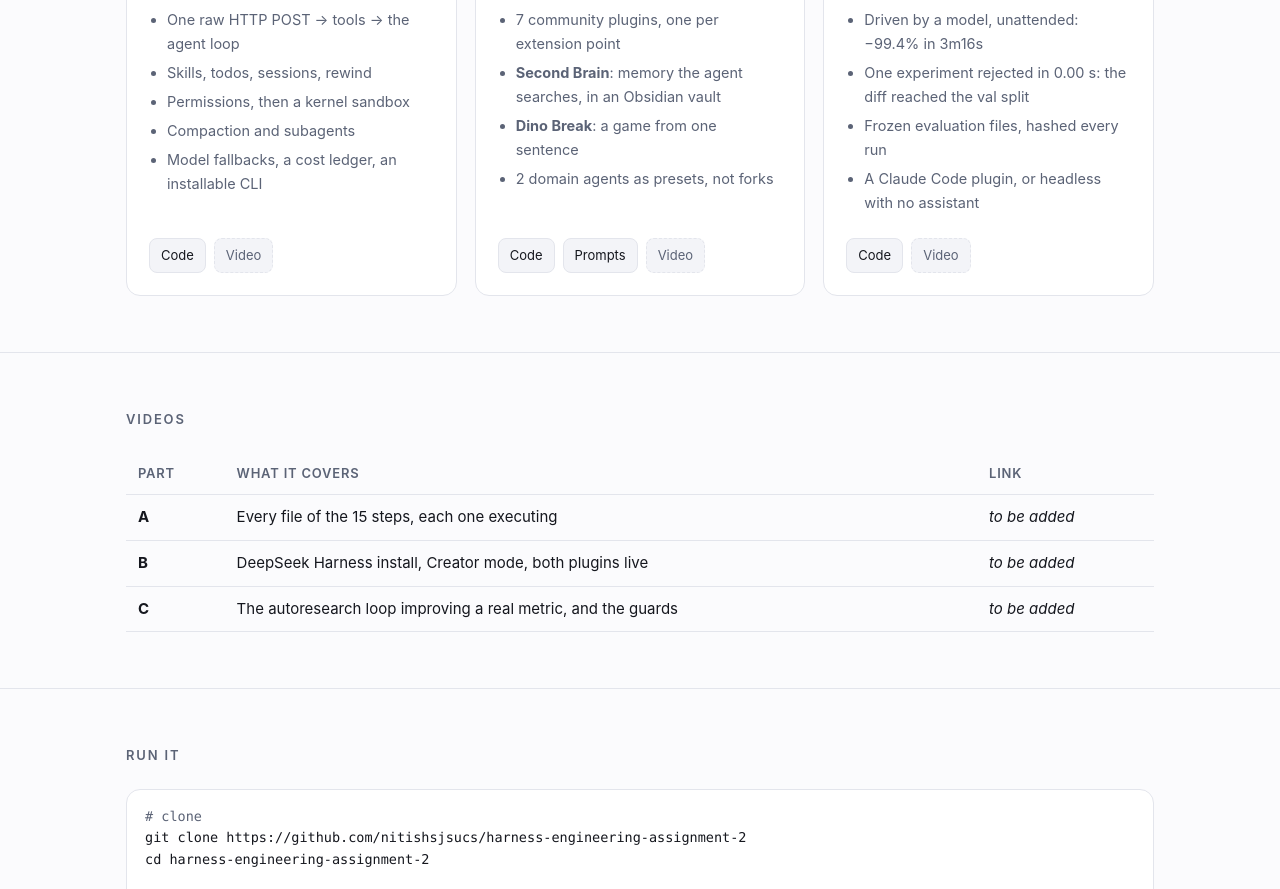
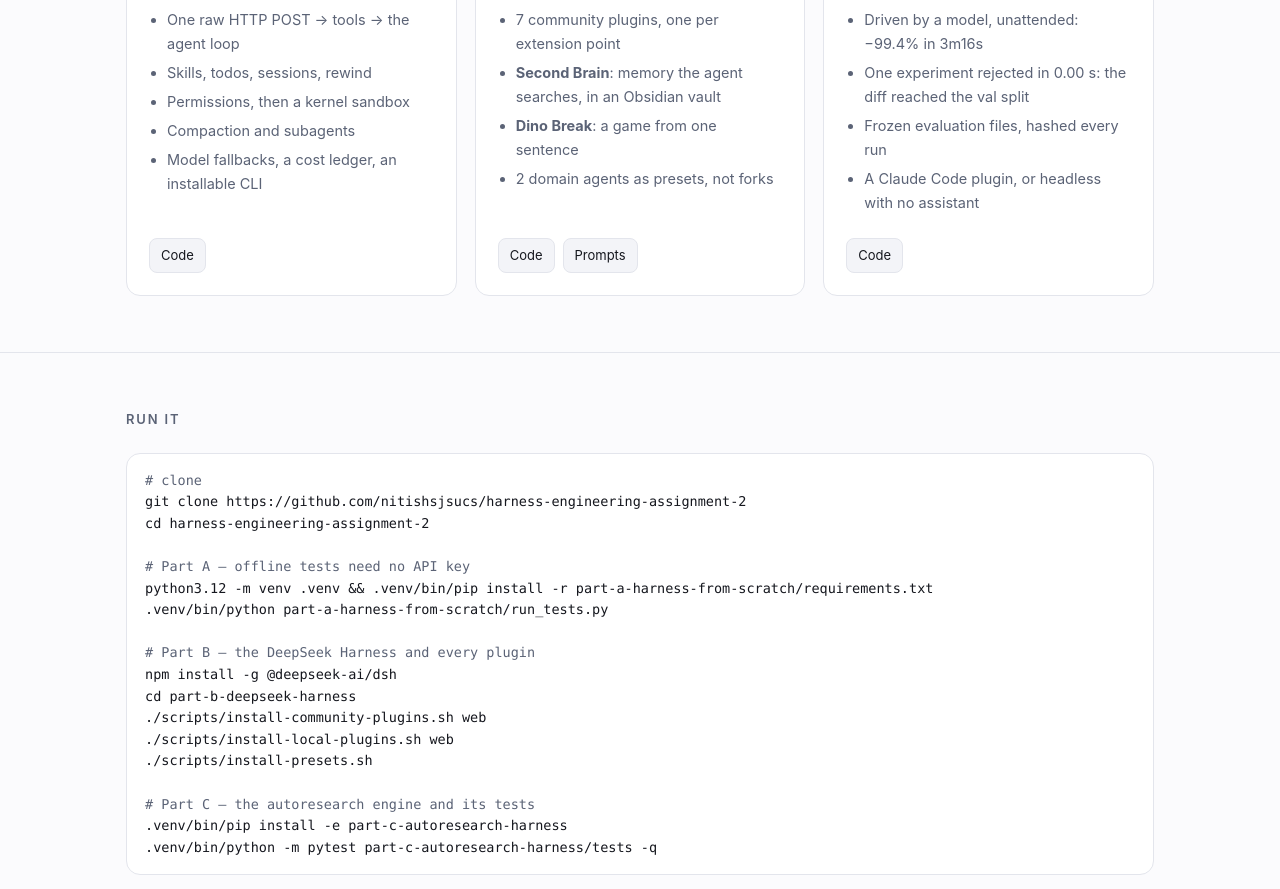
Before and after one commit to nitishsjsucs/harness-engineering-assignment-2, a plain HTML site: page docs/index.html in a window 1280 px wide. Shown: the part 1116-2005 px from the top of the page. Drawn offline with Linux system fonts and the light colour scheme.

Commit message:
docs: remove the empty Videos section from the landing page
Three "to be added" rows, three dashed placeholder pills and a nav button
pointing at them. Nothing links anywhere yet, so the section only advertised
something missing. Also drops the now-unused .pill.todo style rule.

Co-Authored-By: Claude Opus 5 <noreply@anthropic.com>

```diff
--- a/docs/index.html
+++ b/docs/index.html
@@ -54,7 +54,6 @@
   .card .links{margin-top:auto;display:flex;gap:8px;flex-wrap:wrap}
   .pill{font-size:13px;padding:6px 11px;border-radius:8px;background:var(--surface-2);border:1px solid var(--line);color:var(--fg)}
   .pill:hover{border-color:var(--accent);text-decoration:none}
-  .pill.todo{color:var(--muted);border-style:dashed}
 
   pre{background:var(--surface);border:1px solid var(--line);border-radius:var(--radius);
     padding:16px 18px;overflow:auto;font-size:13.5px;line-height:1.6;margin:0}
@@ -82,7 +81,6 @@
     <div class="meta">
       <a class="btn primary" href="https://github.com/nitishsjsucs/harness-engineering-assignment-2">Repository</a>
       <a class="btn" href="#parts">The three parts</a>
-      <a class="btn" href="#videos">Videos</a>
       <a class="btn" href="#run">Run it</a>
     </div>
   </div>
@@ -118,7 +116,6 @@
         </ul>
         <div class="links">
           <a class="pill" href="https://github.com/nitishsjsucs/harness-engineering-assignment-2/tree/main/part-a-harness-from-scratch">Code</a>
-          <a class="pill todo" href="#videos">Video</a>
         </div>
       </article>
 
@@ -136,7 +133,6 @@
         <div class="links">
           <a class="pill" href="https://github.com/nitishsjsucs/harness-engineering-assignment-2/tree/main/part-b-deepseek-harness">Code</a>
           <a class="pill" href="https://github.com/nitishsjsucs/harness-engineering-assignment-2/blob/main/part-b-deepseek-harness/creator-mode-prompts.md">Prompts</a>
-          <a class="pill todo" href="#videos">Video</a>
         </div>
       </article>
 
@@ -153,7 +149,6 @@
         </ul>
         <div class="links">
           <a class="pill" href="https://github.com/nitishsjsucs/harness-engineering-assignment-2/tree/main/part-c-autoresearch-harness">Code</a>
-          <a class="pill todo" href="#videos">Video</a>
         </div>
       </article>
 
@@ -161,19 +156,6 @@
   </div>
 </section>
 
-<section id="videos">
-  <div class="wrap">
-    <h2>Videos</h2>
-    <table>
-      <thead><tr><th>Part</th><th>What it covers</th><th>Link</th></tr></thead>
-      <tbody>
-        <tr><td><strong>A</strong></td><td>Every file of the 15 steps, each one executing</td><td><em>to be added</em></td></tr>
-        <tr><td><strong>B</strong></td><td>DeepSeek Harness install, Creator mode, both plugins live</td><td><em>to be added</em></td></tr>
-        <tr><td><strong>C</strong></td><td>The autoresearch loop improving a real metric, and the guards</td><td><em>to be added</em></td></tr>
-      </tbody>
-    </table>
-  </div>
-</section>
 
 <section id="run">
   <div class="wrap">
```
